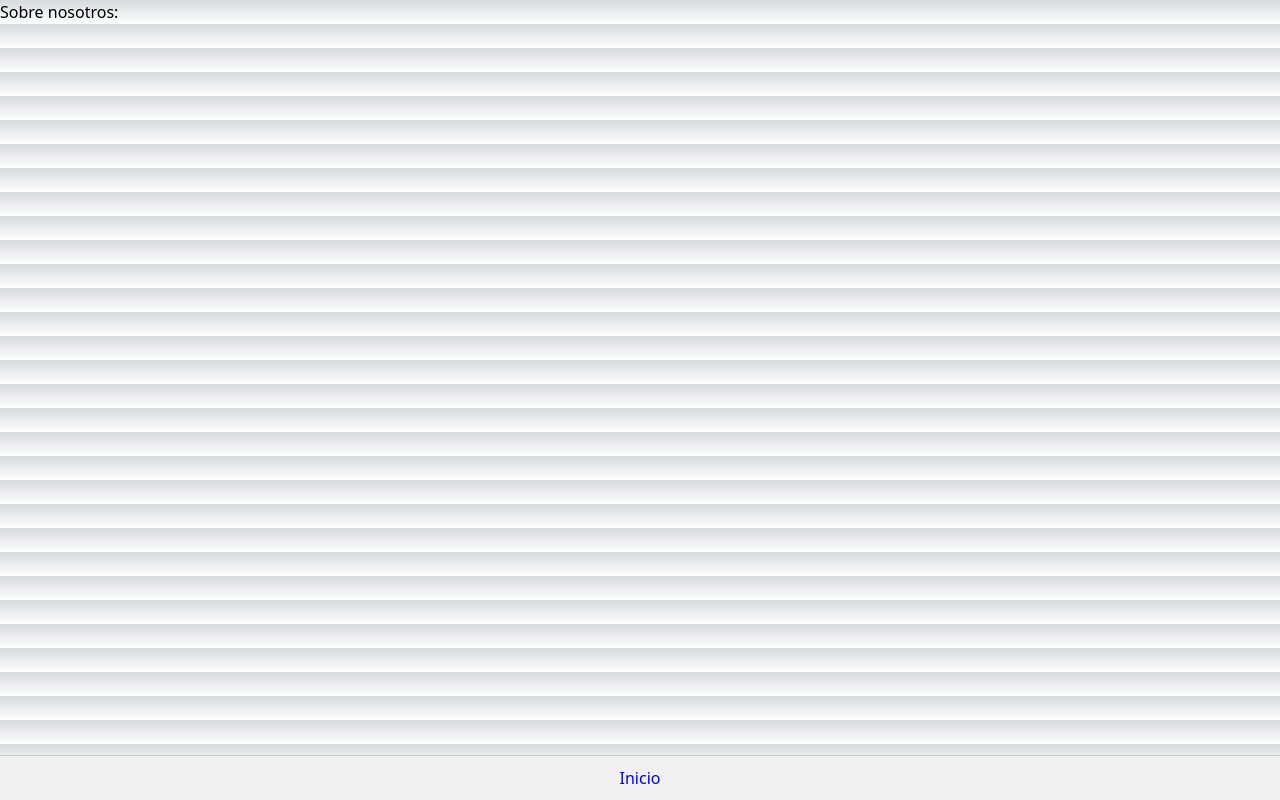
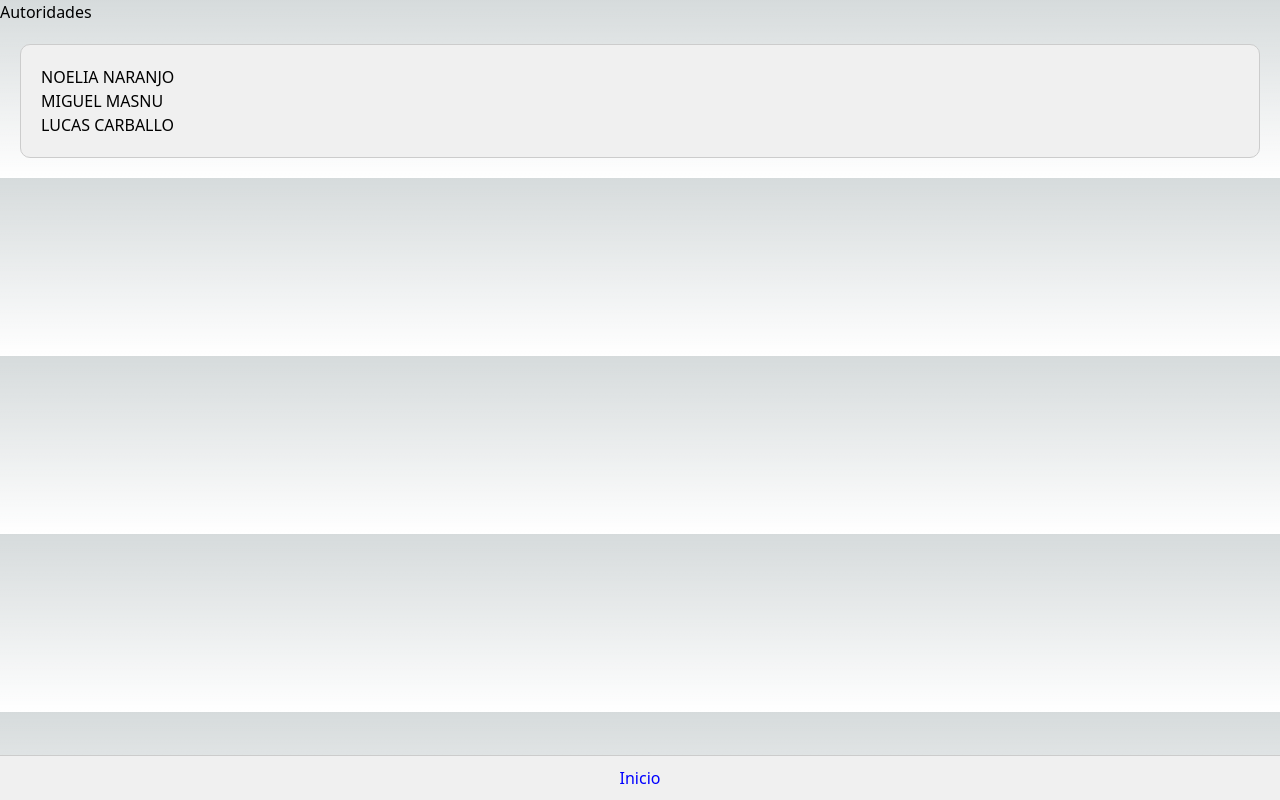
Before and after one commit to Lukaku20/psychic-eureka, a Next.js app: page /about in a window 1280 px wide. Built offline with nearby package versions, Linux system fonts and the light colour scheme.

Commit message:
add columns

```diff
--- a/src/componentes/Main.js
+++ b/src/componentes/Main.js
@@ -2,9 +2,9 @@
 import Image from "next/image";
 const Main = () => (
   <main>
- <p>
-  <Image src="/assets/portada.jpg" alt="Portada" width={500} height={300} />
-    </p>
+<div className="columns-3 hover:columns-2">
+  <Image src="/assets/portada.jpg" alt="Portada" width={500} height={300} className=""/>
+  </div>
   </main>
 );
 
--- a/src/globals.css
+++ b/src/globals.css
@@ -43,3 +43,14 @@ body {
   border-top: 1px solid #ccc;
   color: blue;
 }
+
+.about{
+  /* position: */
+  padding: 20px;
+  background-color: #f0f0f0;
+  border: 1px solid #ccc;
+  border-radius: 10px;
+  box-shadow: 0 0 10px rgba(0,0,0,0);
+  margin: 20px;
+
+}
--- a/src/pages/about.js
+++ b/src/pages/about.js
@@ -1,11 +1,27 @@
 import Link from "next/link";
-export default function about(){
+export default function about() {
     return (
-        <div className="about">
-            <Link href='/' className="button">
-      Inicio
-    </Link>
-            <h1 className="title"> Sobre nosotros:</h1>
-        </div>
+        <>
+            <h1 className="text-2xl font-bold p-3"> Autoridades</h1>
+            <div className="about" >
+                <div className="box-border h-32 w-32 p-4 border-4">
+                    <p>
+                        NOELIA NARANJO
+                    </p>
+                </div>
+                <div className="box-border h-32 w-32 p-4 border-4">
+                    <p>
+                        MIGUEL MASNU
+                    </p>
+                </div>
+
+                <div className="box-border h-32 w-32 p-4 border-4">
+                    <p>
+                        LUCAS CARBALLO
+                    </p>
+                </div>
+            </div>
+            <Link href='/' className="button">Inicio</Link>
+        </>
     );
 }
--- a/src/pages/index.js
+++ b/src/pages/index.js
@@ -1,7 +1,9 @@
 
+import Carrousel from '@/componentes/Carrousel';
 import Header from '../componentes/Header';
 import Main from '../componentes/Main';
 import Layout from '../layout';
+
 
 export default function Home() {
   return (
@@ -11,7 +13,7 @@ export default function Home() {
       <Main />
       <Layout/>
     <p>Bienvenido a tu Sindicato</p>
-
+    <Carrousel />
     </>
   );
 }
```
Also changed, not shown: src/componentes/Carrousel.js (added, +21 -0 lines).
